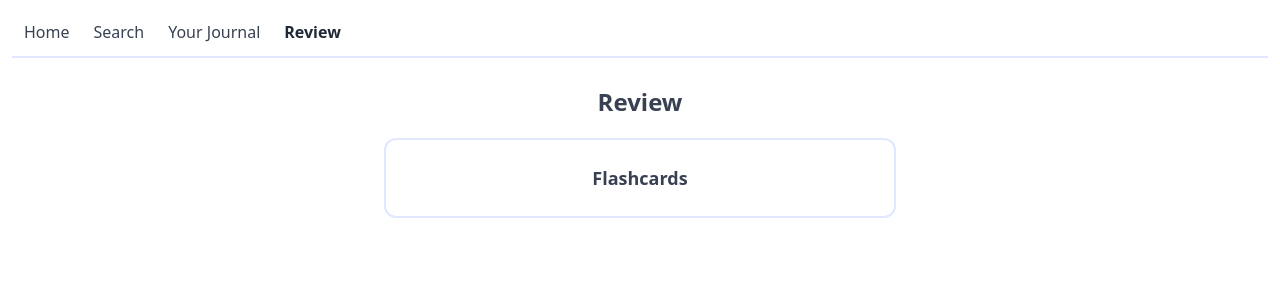
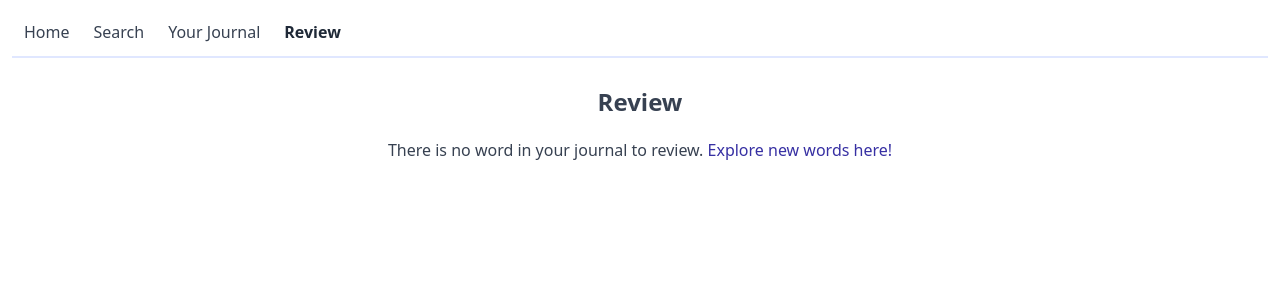
Before and after one commit to TiffanyChan614/Vocabulary-Builder, a React (Create React App) app in the folder vocabularybuilder/: page /review in a window 1280 px wide. Shown: the top 300 px of the page. Built offline with nearby package versions, Linux system fonts and the light colour scheme.

Commit message:
Handle journal empty case in Review page

```diff
--- a/vocabularybuilder/src/pages/Review.js
+++ b/vocabularybuilder/src/pages/Review.js
@@ -1,19 +1,50 @@
 import { Link, Outlet, useLocation } from 'react-router-dom'
+import { useDispatch } from 'react-redux'
+import {
+  updateSearchSearchValue,
+  updateSearchCurrentPage,
+} from '../reducers/searchReducer'
 
 const Review = () => {
   const location = useLocation()
+  const dispatch = useDispatch()
   const isReviewPage = location.pathname === '/review'
+
+  const isJournalEmpty = (() => {
+    try {
+      const journalData = localStorage.getItem('journal')
+      return !journalData || JSON.parse(journalData).length === 0
+    } catch (error) {
+      console.error('Error parsing journal data:', error)
+      return true
+    }
+  })()
 
   return (
     <div className='sm:w-2/3 w-full max-w-lg'>
       {isReviewPage && (
         <div className='flex flex-col gap-5'>
           <h1 className='text-2xl font-bold text-center'>Review</h1>
-          <Link to='flashcards'>
-            <div className='font-semibold hover:bg-indigo-100 hover:text-indigo-800 text-lg border-2 rounded-xl border-indigo-100 flex items-center justify-center p-6'>
-              Flashcards
+          {isJournalEmpty ? (
+            <div className='text-center'>
+              There is no word in your journal to review.{' '}
+              <Link
+                className='text-indigo-800 hover:underline'
+                to='../search'
+                onClick={() => {
+                  dispatch(updateSearchSearchValue(''))
+                  dispatch(updateSearchCurrentPage('search'))
+                }}>
+                Explore new words here!
+              </Link>
             </div>
-          </Link>
+          ) : (
+            <Link to='flashcards'>
+              <div className='font-semibold hover:bg-indigo-100 hover:text-indigo-800 text-lg border-2 rounded-xl border-indigo-100 flex items-center justify-center p-6'>
+                Flashcards
+              </div>
+            </Link>
+          )}
         </div>
       )}
       <Outlet />
```
